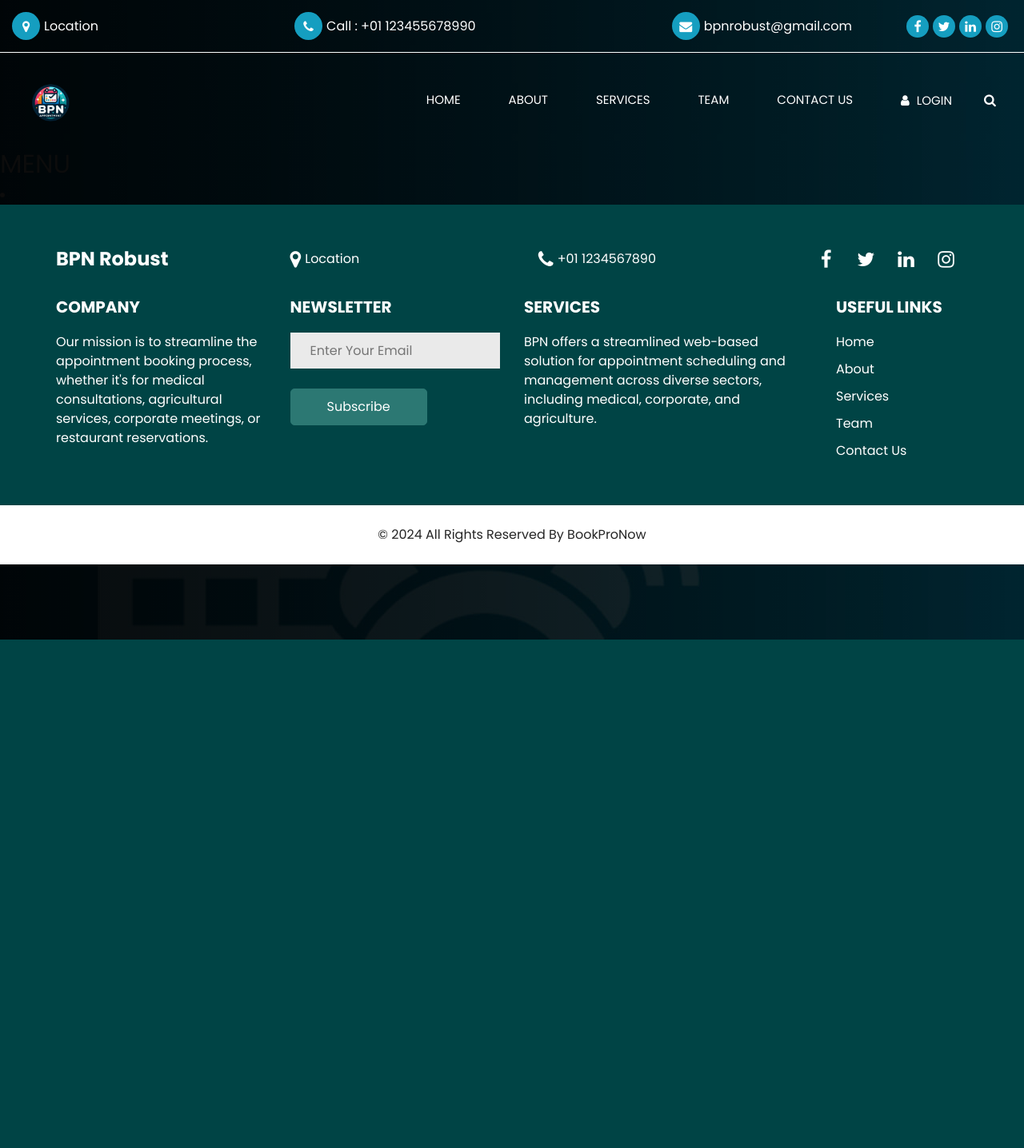
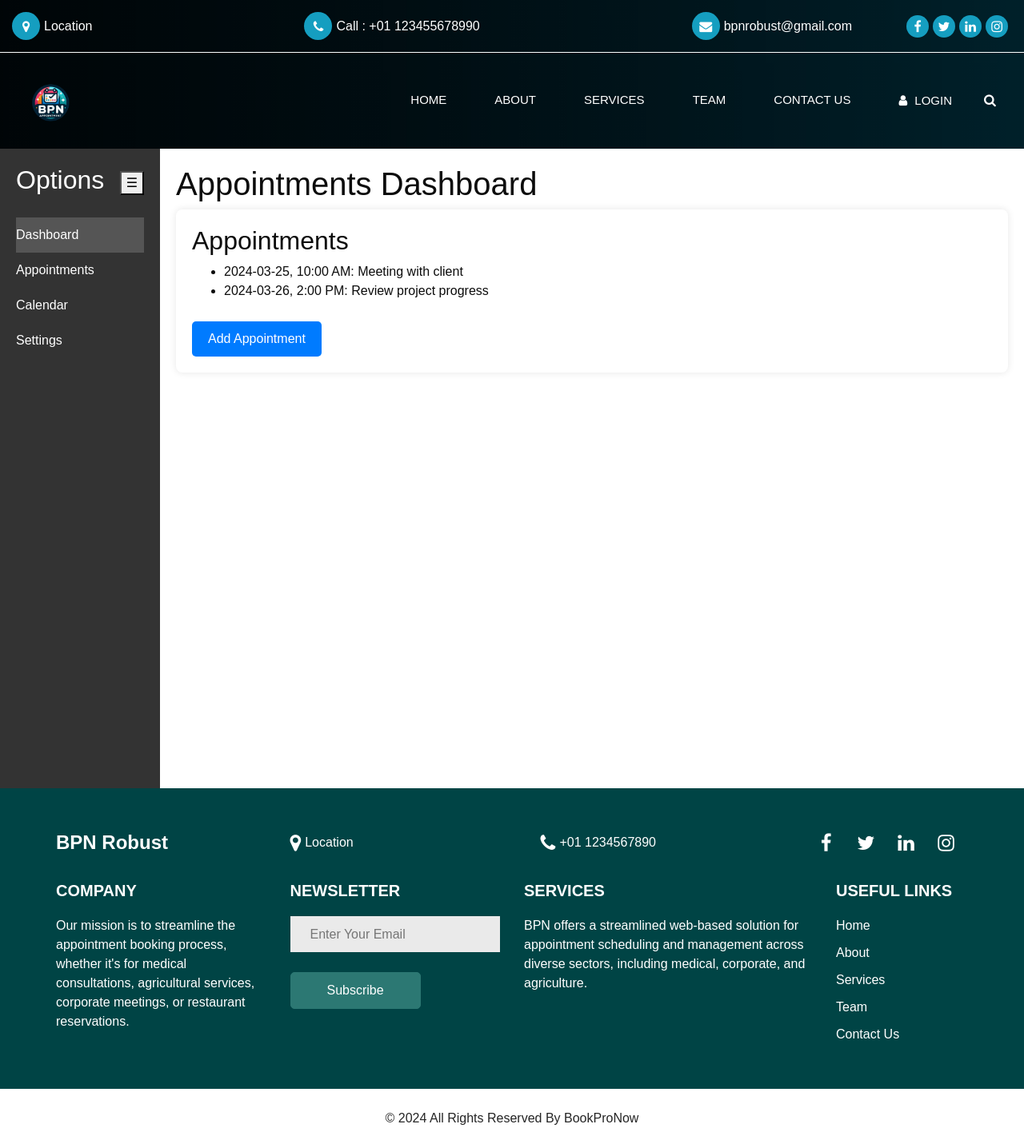
Before and after one commit to airassassin2/BPN_Robust, a Django app: page /dashboard/ in a window 1280 px wide. Shown: the whole page at 80% size. Before the commit the page ends 800 px from the top, so only its background shows below. Run offline with Django 5.2, Linux system fonts and the light colour scheme; some libraries are stand-ins or nearby versions.

Commit message:
dashboard trying

```diff
--- /dev/null
+++ b/home/static/css/styles.css
@@ -0,0 +1,93 @@
+body {
+    font-family: Arial, sans-serif;
+    margin: 0;
+    padding: 0;
+    background-color: #f0f0f0;
+}
+
+.container1 {
+    display: flex;
+    max-width: 1400px;
+    margin: 0 auto;
+}
+
+
+.sidebar {
+    background-color: #333;
+    color: #fff;
+    padding: 20px;
+    min-width: 200px;
+    height: 100vh; /* Occupy full height of the viewport */
+    overflow-y: auto; /* Add scrollbar if content exceeds viewport height */
+}
+.sidebar a {
+    text-decoration: none;
+    color: #fff;
+    transition: color 0.3s ease;
+}
+.sidebar a:hover {
+    color: #ccc;
+}
+
+.sidebar-header {
+    display: flex;
+    justify-content: space-between;
+    align-items: center;
+}
+
+.sidebar ul {
+    list-style-type: none;
+    padding: 0;
+    margin-top: 20px;
+}
+
+.sidebar ul li {
+    padding: 10px 0;
+    cursor: pointer;
+}
+
+.sidebar ul li.active {
+    background-color: #555;
+}
+.main-content {
+    flex-grow: 1;
+    padding: 20px;
+}
+
+.appointments {
+    background-color: #fff;
+    padding: 20px;
+    border-radius: 8px;
+    box-shadow: 0 0 10px rgba(0, 0, 0, 0.1);
+}
+
+.appointments h2 {
+    margin-top: 0;
+}
+
+#addAppointmentBtn {
+    margin-top: 10px;
+    background-color: #007bff;
+    color: #fff;
+    border: none;
+    padding: 10px 20px;
+    border-radius: 5px;
+    cursor: pointer;
+}
+
+#addAppointmentBtn:hover {
+    background-color: #0056b3;
+}
+
+/* Media queries for responsiveness */
+@media only screen and (max-width: 768px) {
+    .container {
+        flex-direction: column;
+    }
+
+    .sidebar {
+        min-width: auto;
+        height: auto;
+        overflow-y: visible;
+    }
+}
--- /dev/null
+++ b/home/static/js/script.js
@@ -0,0 +1,53 @@
+// Sample data for demonstration
+const appointments = [
+    { id: 1, date: '2024-03-25', time: '10:00 AM', description: 'Meeting with client' },
+    { id: 2, date: '2024-03-26', time: '2:00 PM', description: 'Review project progress' }
+];
+
+// Function to render appointments list
+function renderAppointments() {
+    const appointmentsList = document.getElementById('appointmentsList');
+    appointmentsList.innerHTML = '';
+    appointments.forEach(appointment => {
+        const li = document.createElement('li');
+        li.textContent = `${appointment.date}, ${appointment.time}: ${appointment.description}`;
+        appointmentsList.appendChild(li);
+    });
+}
+
+// Function to handle adding new appointments
+function addAppointment() {
+    const date = prompt('Enter date (YYYY-MM-DD):');
+    const time = prompt('Enter time:');
+    const description = prompt('Enter description:');
+    const id = appointments.length + 1;
+    appointments.push({ id, date, time, description });
+    renderAppointments();
+}
+
+// Event listener for add appointment button
+document.getElementById('addAppointmentBtn').addEventListener('click', addAppointment);
+
+// Function to toggle sidebar visibility
+// Function to toggle sidebar visibility
+function toggleSidebar() {
+    console.log("Toggling sidebar"); // Check if this message appears in the console
+    const sidebar = document.getElementById('sidebar');
+    sidebar.classList.toggle('collapsed');
+}
+// Event listener for hamburger button
+document.getElementById('hamburger').addEventListener('click', function(event) {
+    toggleSidebar();
+    event.stopPropagation(); // Prevent click event from bubbling up
+});
+
+// Close sidebar when clicking outside of it
+document.addEventListener('click', function(event) {
+    const sidebar = document.getElementById('sidebar');
+    if (!sidebar.contains(event.target) && !event.target.matches('#hamburger')) {
+        sidebar.classList.add('collapsed');
+    }
+});
+
+// Initial rendering of appointments
+renderAppointments();
--- a/home/templates/about.html
+++ b/home/templates/about.html
@@ -2,7 +2,7 @@
 {% load static %}
 {% block body %}
   <!-- about section -->
-  <section class="about_section layout_padding" style="background-color: #d5f4e6">
+  <section class="about_section layout_padding" style="background-color: white">
     <div class="container-fluid">
       <div class="row">
         <div class="col-md-5 offset-md-1">
--- a/home/templates/base.html
+++ b/home/templates/base.html
@@ -32,7 +32,7 @@
     <link href="{% static 'css/responsive.css' %}" rel="stylesheet" />
   </head>
 
-  <body style="background-color: #d5f4e6">
+  <body>
     <div class="hero_area">
       <div class="hero_bg_box">
         <img src="{% static 'images/App.jpg' %}" alt="" />
--- a/home/templates/dashboard.html
+++ b/home/templates/dashboard.html
@@ -1,13 +1,30 @@
 {% extends "base.html" %}
 {% load static %}
 {% block body  %}
-
-<section id="menu">
-    <div class="logo">
-        <h2>MENU</h2>
-    </div>
-    <div class="item">
-        <li><i class="fad fa-chart-pie-alt"></i></li>
+<link href="{% static 'css/styles.css' %}" rel="stylesheet" />
+<section class="about_section layout_padding" style="background-color: white; padding: 0px 0;">
+    <div class="container1">
+        <div class="sidebar" id="sidebar">
+            <div class="sidebar-header">
+                <h2>Options</h2>
+                <button class="hamburger" id="hamburger">&#9776;</button>
+            </div>
+            <ul>
+                <li class="active"><a href="#">Dashboard</a></li>
+                <li><a href="#">Appointments</a></li>
+                <li><a href="#">Calendar</a></li>
+                <li><a href="#">Settings</a></li>
+            </ul>
+        </div>
+        <div class="main-content">
+            <h1>Appointments Dashboard</h1>
+            <div class="appointments">
+                <h2>Appointments</h2>
+                <ul id="appointmentsList"></ul>
+                <button id="addAppointmentBtn">Add Appointment</button>
+            </div>
+        </div>
     </div>
 </section>
+<script src="{% static 'js/script.js' %}"></script>
 {% endblock body  %}
--- a/home/templates/service.html
+++ b/home/templates/service.html
@@ -4,7 +4,7 @@
 {% block body %}
   <!-- service section -->
 
-  <section class="service_section layout_padding" style="background-color: #d5f4e6">
+  <section class="service_section layout_padding" style="background-color: white">
     <div class="container" >
       <div class="heading_container heading_center">
         <h2 class="">Our Services</h2>
--- a/home/templates/team.html
+++ b/home/templates/team.html
@@ -2,7 +2,7 @@
 {% load static %}
 {% block body %}<!-- team section -->
 
-  <section class="team_section layout_padding" style="background-color: #d5f4e6">
+  <section class="team_section layout_padding" style="background-color: white">
     <div class="container">
       <div class="heading_container heading_center">
         <h2>
```
